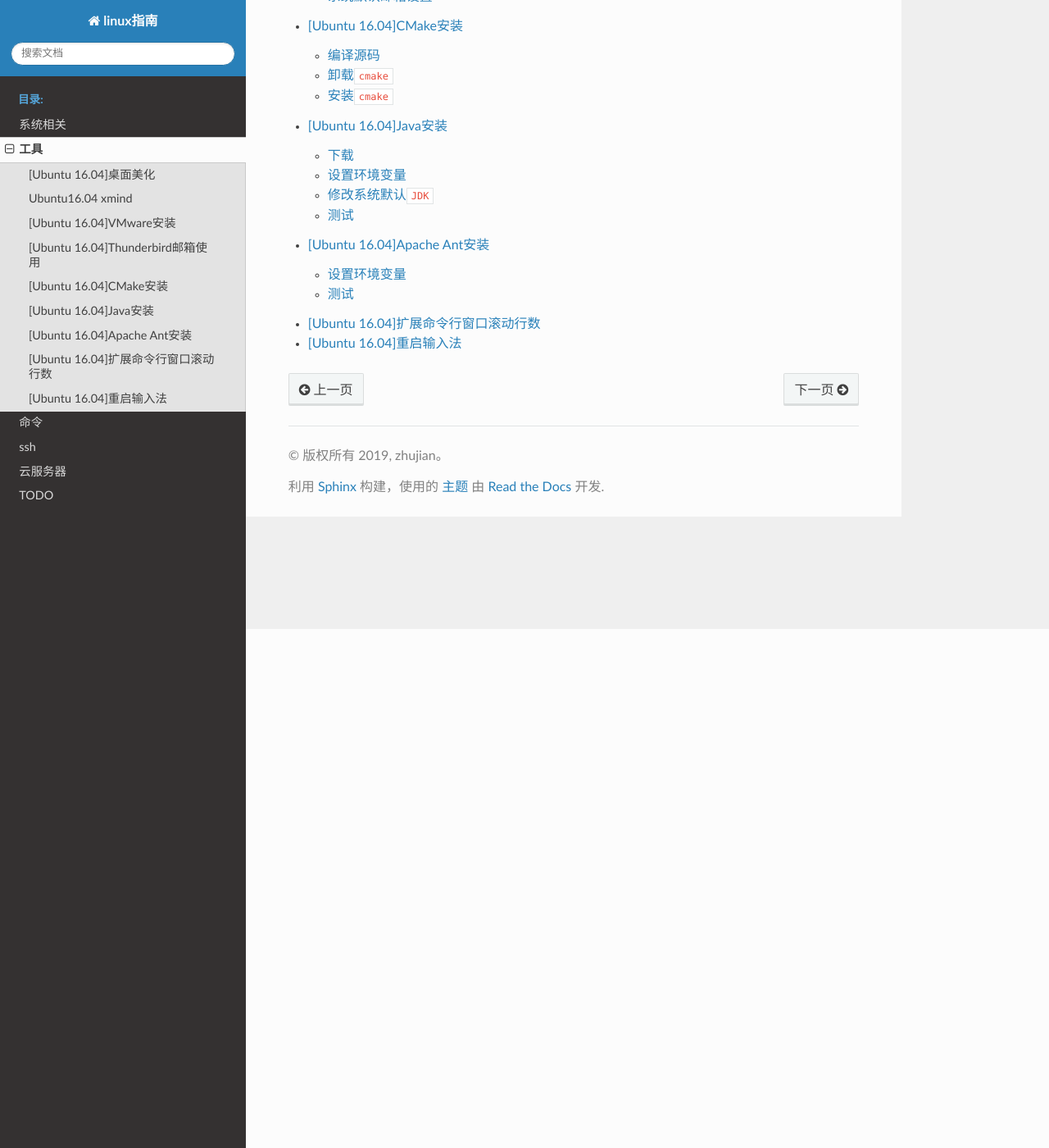
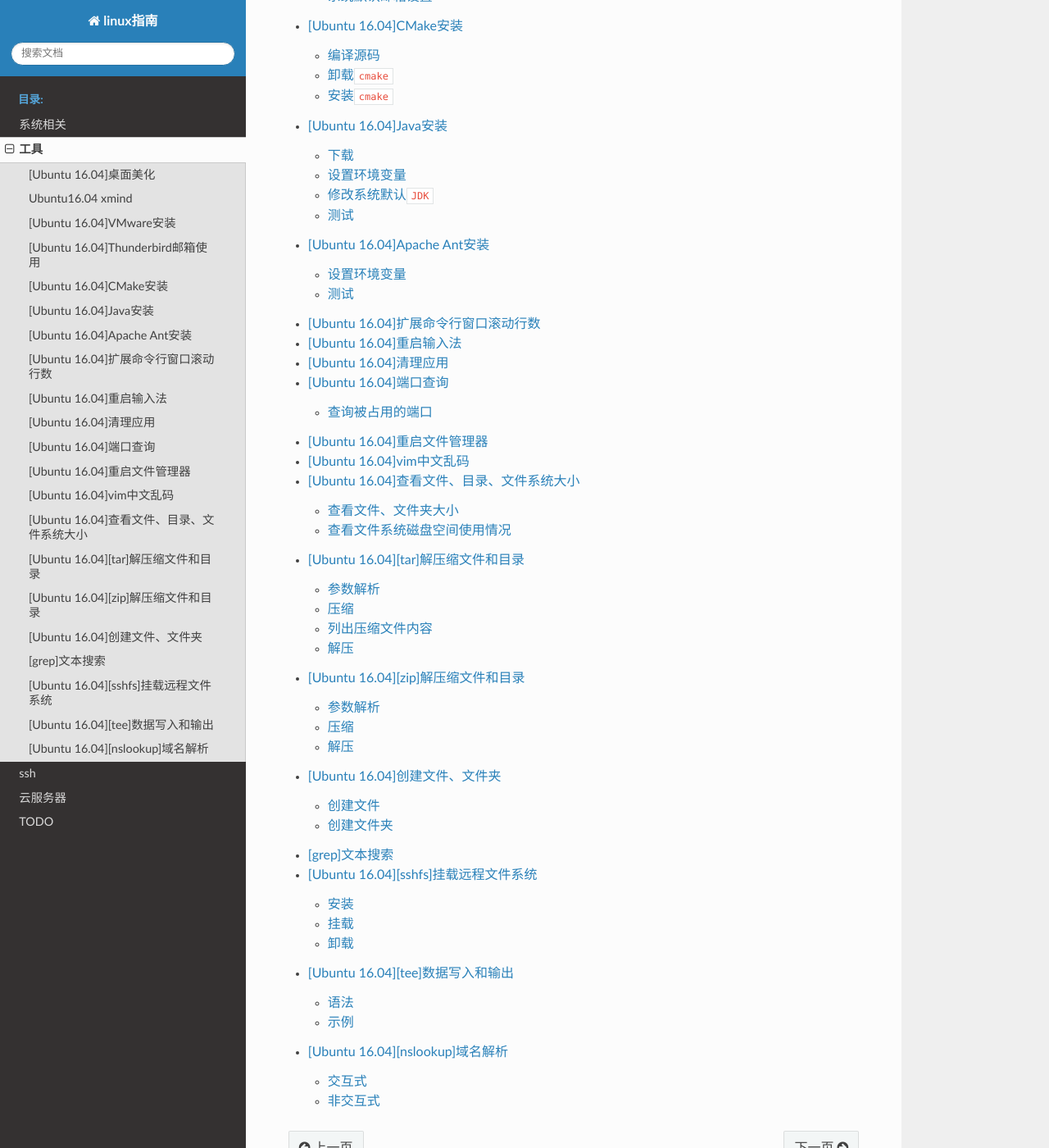
Before and after one commit to Document-Collection/linux-guide, a Sphinx documentation site: the page built from docs/source/tools.rst, in a window 1280 px wide and 1400 px high, scrolled down 633 px. Shown: the whole window at 82% size. Built offline with Sphinx 7.4.7 and the Read the Docs theme 2.0.0, drawn with Linux system fonts in a browser that asks for light colours; pages that are not in the unit, such as notebooks, are missing from menus.

Commit message:
chore(docs): 移动commands文件夹文档到tools文件夹

```diff
--- a/docs/source/commands.rst
+++ /dev/null
@@ -1,20 +0,0 @@
-
-命令
-========
-
-
-.. toctree::
-   :maxdepth: 2
-
-   commands/[Ubuntu 16.04]清理应用
-   commands/[Ubuntu 16.04]端口查询
-   commands/[Ubuntu 16.04]重启文件管理器
-   commands/[Ubuntu 16.04]vim中文乱码
-   commands/[Ubuntu 16.04]查看文件、目录、系统大小
-   commands/[Ubuntu 16.04][tar]解压缩文件和目录
-   commands/[Ubuntu 16.04][zip]解压缩文件和目录
-   commands/[Ubuntu 16.04]创建文件、文件夹
-   commands/[grep]文本搜索
-   commands/[Ubuntu 16.04][sshfs]挂载远程文件系统
-   commands/[Ubuntu 16.04][tee]数据写入和输出
-   commands/[Ubuntu 16.04][nslookup]域名解析
--- a/docs/source/tools.rst
+++ b/docs/source/tools.rst
@@ -15,3 +15,15 @@
    tools/[Ubuntu 16.04]Apache Ant安装
    tools/[Ubuntu 16.04]扩展命令行窗口滚动行数
    tools/[Ubuntu 16.04]重启输入法
+   tools/[Ubuntu 16.04]清理应用
+   tools/[Ubuntu 16.04]端口查询
+   tools/[Ubuntu 16.04]重启文件管理器
+   tools/[Ubuntu 16.04]vim中文乱码
+   tools/[Ubuntu 16.04]查看文件、目录、系统大小
+   tools/[Ubuntu 16.04][tar]解压缩文件和目录
+   tools/[Ubuntu 16.04][zip]解压缩文件和目录
+   tools/[Ubuntu 16.04]创建文件、文件夹
+   tools/[grep]文本搜索
+   tools/[Ubuntu 16.04][sshfs]挂载远程文件系统
+   tools/[Ubuntu 16.04][tee]数据写入和输出
+   tools/[Ubuntu 16.04][nslookup]域名解析
```
Also changed, not shown: docs/source/tools/[Ubuntu 16.04][nslookup]域名解析.md (renamed from docs/source/commands/[Ubuntu 16.04][nslookup]域名解析.md), docs/source/tools/[Ubuntu 16.04][sshfs]挂载远程文件系统.md (renamed from docs/source/commands/[Ubuntu 16.04][sshfs]挂载远程文件系统.md), docs/source/tools/[Ubuntu 16.04][tar]解压缩文件和目录.md (renamed from docs/source/commands/[Ubuntu 16.04][tar]解压缩文件和目录.md), docs/source/tools/[Ubuntu 16.04][tee]数据写入和输出.md (renamed from docs/source/commands/[Ubuntu 16.04][tee]数据写入和输出.md), docs/source/tools/[Ubuntu 16.04][zip]解压缩文件和目录.md (renamed from docs/source/commands/[Ubuntu 16.04][zip]解压缩文件和目录.md), docs/source/tools/[Ubuntu 16.04]vim中文乱码.md (renamed from docs/source/commands/[Ubuntu 16.04]vim中文乱码.md), docs/source/tools/[Ubuntu 16.04]创建文件、文件夹.md (renamed from docs/source/commands/[Ubuntu 16.04]创建文件、文件夹.md), docs/source/tools/[Ubuntu 16.04]查看文件、目录、系统大小.md (renamed from docs/source/commands/[Ubuntu 16.04]查看文件、目录、系统大小.md), docs/source/tools/[Ubuntu 16.04]清理应用.md (renamed from docs/source/commands/[Ubuntu 16.04]清理应用.md), docs/source/tools/[Ubuntu 16.04]端口查询.md (renamed from docs/source/commands/[Ubuntu 16.04]端口查询.md), docs/source/tools/[Ubuntu 16.04]设置文件、目录权限.md (renamed from docs/source/commands/[Ubuntu 16.04]设置文件、目录权限.md), docs/source/tools/[Ubuntu 16.04]重启文件管理器.md (renamed from docs/source/commands/[Ubuntu 16.04]重启文件管理器.md), docs/source/tools/[grep]文本搜索.md (renamed from docs/source/commands/[grep]文本搜索.md).
